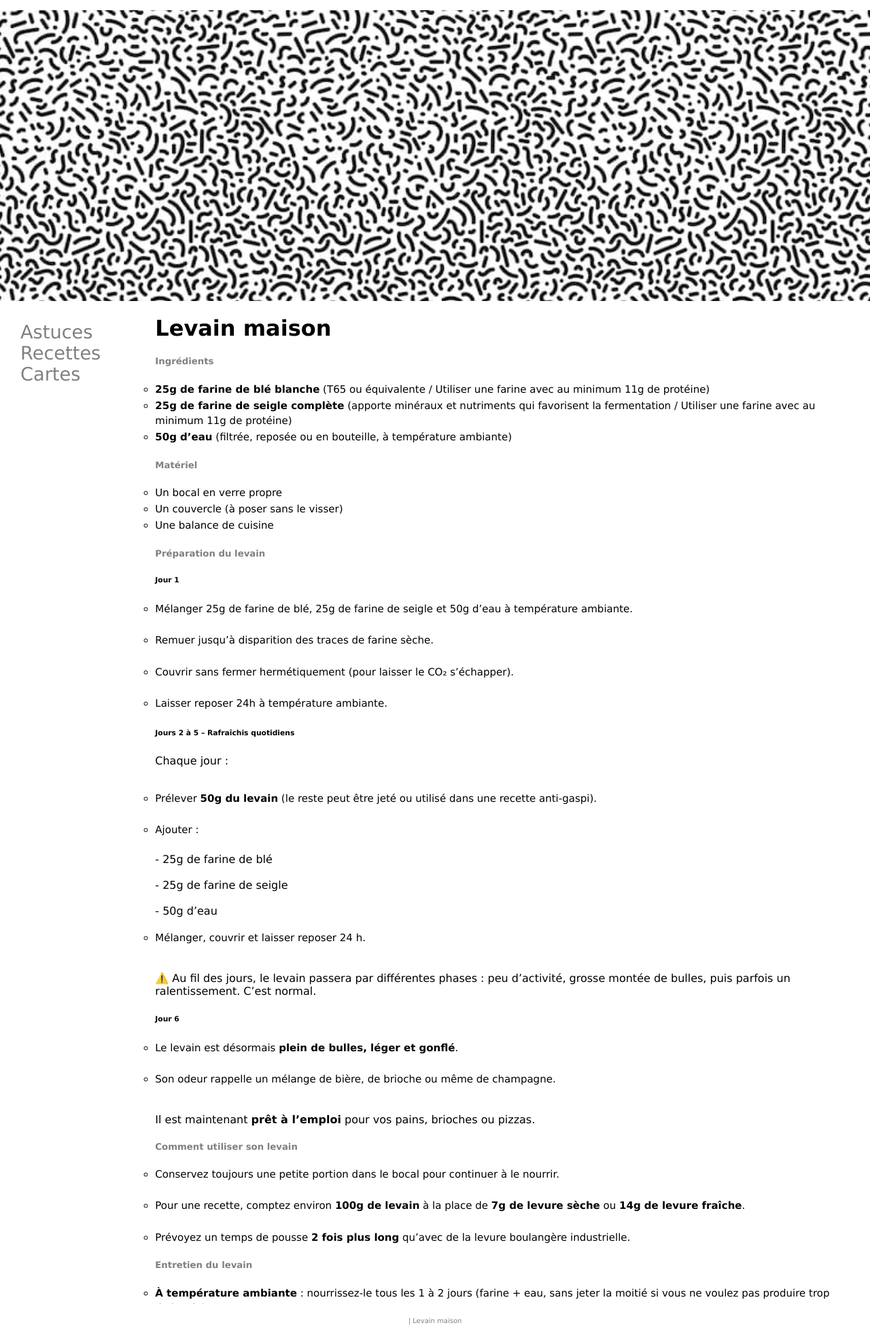
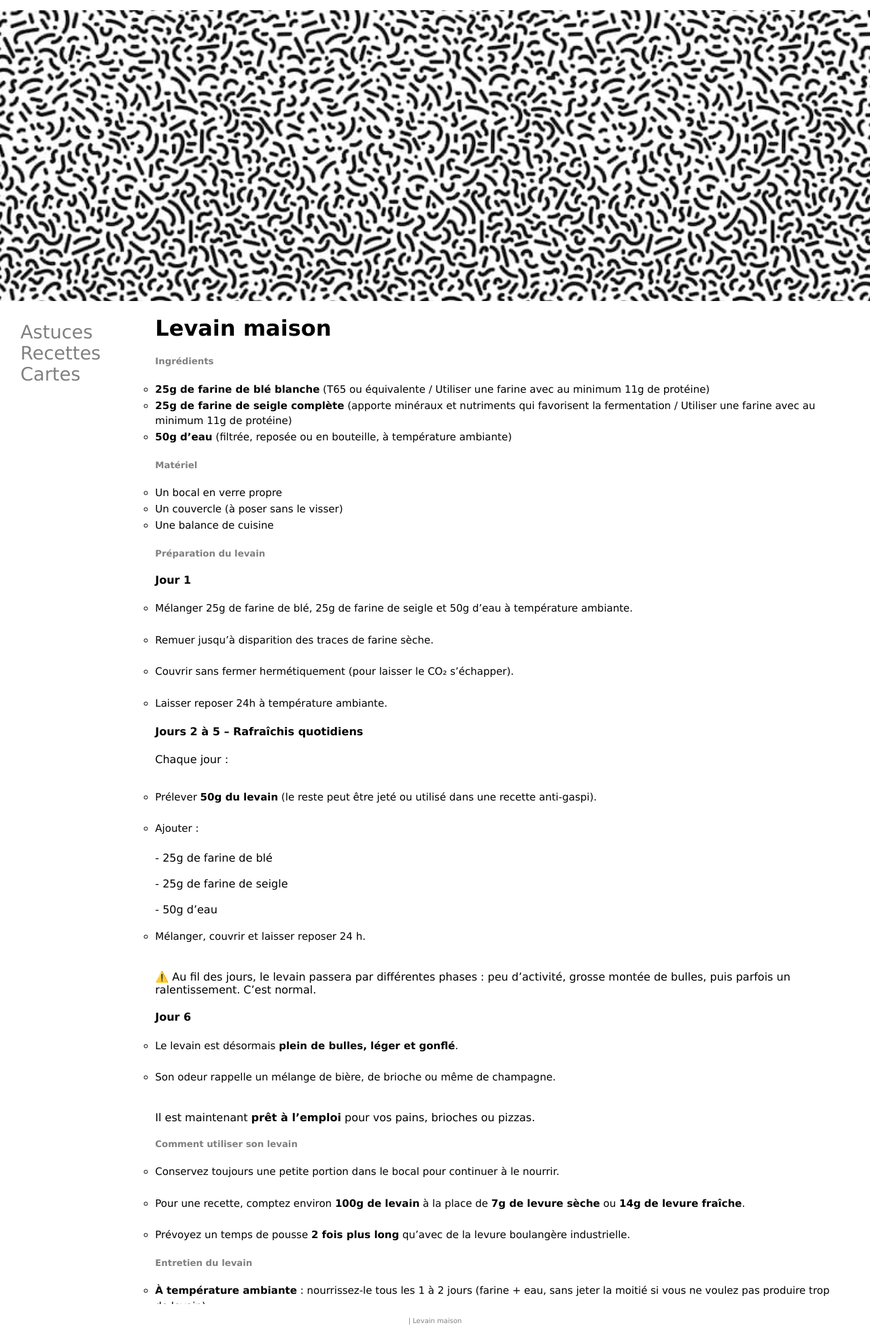
Before and after one commit to DenAff/heol, a Jekyll site: the page built from _posts/recettes/cuissons & préparations/2020-01-01-levain.md, in a window 1280 px wide. Shown: the whole page at 68% size. Built offline with Jekyll 4.4.1, drawn with Linux system fonts in a browser that asks for light colours.

```diff
--- a/_posts/recettes/cuissons & préparations/2020-01-01-levain.md
+++ b/_posts/recettes/cuissons & préparations/2020-01-01-levain.md
@@ -26,14 +26,14 @@ categories: [cuissons & préparations]
 
 ##### Préparation du levain
 
-###### Jour 1
+#### Jour 1
 
 - Mélanger 25g de farine de blé, 25g de farine de seigle et 50g d’eau à température ambiante.<br><br>
 - Remuer jusqu’à disparition des traces de farine sèche.<br><br>
 - Couvrir sans fermer hermétiquement (pour laisser le CO₂ s’échapper).<br><br>
 - Laisser reposer 24h à température ambiante.
 
-###### Jours 2 à 5 – Rafraîchis quotidiens
+#### Jours 2 à 5 – Rafraîchis quotidiens
 
 Chaque jour :<br><br>
 - Prélever **50g du levain** (le reste peut être jeté ou utilisé dans une recette anti-gaspi).<br><br>
@@ -49,7 +49,7 @@ Chaque jour :<br><br>
 
 ⚠️ Au fil des jours, le levain passera par différentes phases : peu d’activité, grosse montée de bulles, puis parfois un ralentissement. C’est normal.
 
-###### Jour 6
+#### Jour 6
 
 - Le levain est désormais **plein de bulles, léger et gonflé**.<br><br>
 - Son odeur rappelle un mélange de bière, de brioche ou même de champagne.<br><br>
```
